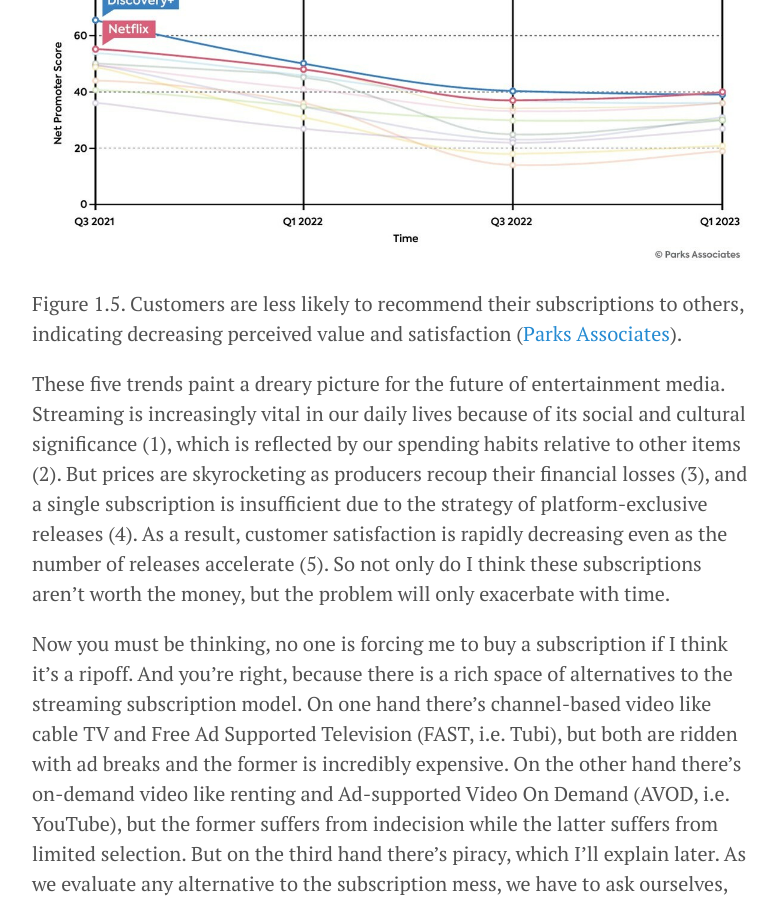
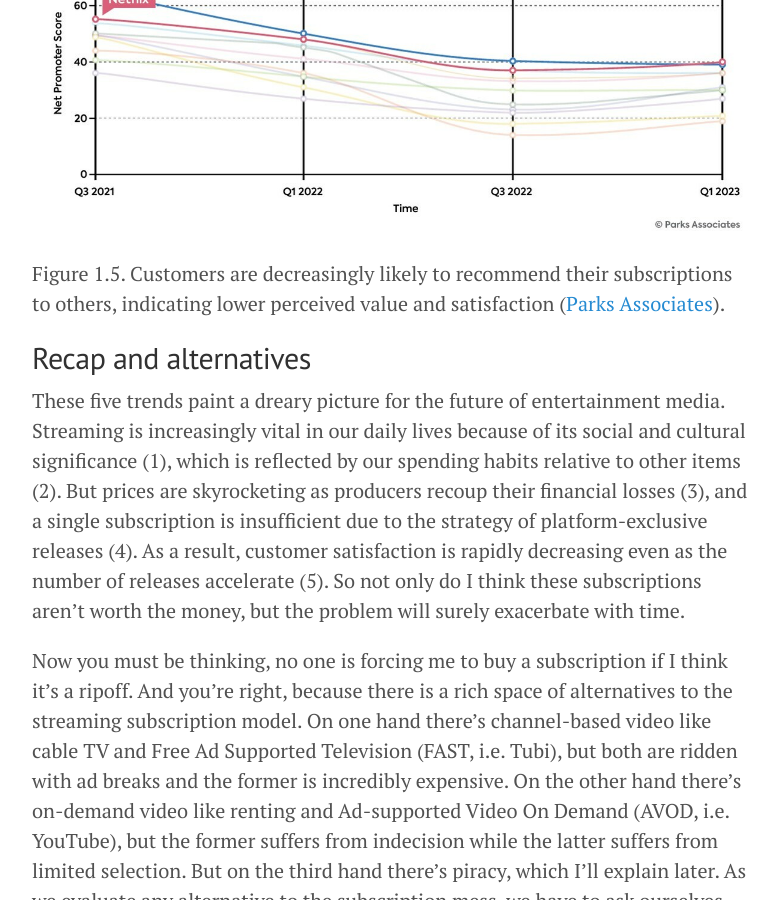
Before and after one commit to chinarjoshi/chinarjoshi.github.io, a Jekyll site: the page built from _posts/desktop/2022-01-01-buccaneer.md, in a window 1280 px wide and 900 px high, scrolled down 9138 px. Shown: the whole window, without its empty margins (248-1026 px from the left). Built offline with Jekyll 4.4.1, drawn with Linux system fonts in a browser that asks for light colours; formulas are drawn with MathJax 3; some of the changed text lies outside the part shown.

Commit message:
Finish part 1

```diff
--- a/_posts/desktop/2022-01-01-buccaneer.md
+++ b/_posts/desktop/2022-01-01-buccaneer.md
@@ -60,7 +60,7 @@
   <img src="/assets/buccaneer/spending.png" alt="How much money spent"/>
 </div>
 
-Figure 1.2. Monthly spending on streamed media has been outpacing overall discretionary spending (Bank of America).
+Figure 1.2. Monthly spending on streamed media has been outpacing overall discretionary spending ([Bank of America](https://institute.bankofamerica.com/content/dam/bank-of-america-institute/economic-insights/consumers-streaming-spending.pdf)).
 
 
 *Trend 3*: **People are paying more for the same services** because subscription prices ballooned over the past few years. Americans are well acquainted with sticker shock, so It’s easy to point fingers to a scapegoat cause like inflation to justify price hikes. While inflation undeniably escalated prices at every step of the supply chain, from film production to network infrastructure, the underlying cause is a deeper paradigm shift in the subscription market. Streamers are entering money-making mode, whereas historically they have been in customer-acquisition mode. Investors in traditional media companies like Disney are “not prepared to wait 10 years to get to profitability like Netflix. They want it now” ([Variety](https://variety.com/2023/digital/news/streaming-service-price-increase-1235784311/)). Streamers succeeded resoundingly in their land-grab to cement streaming in our daily lives. They are now cashing in on their massive market share while finally passing on expenses to their customers.
@@ -102,10 +102,11 @@
 </div>
 
 
-Figure 1.5. Customers are less likely to recommend their subscriptions to others, indicating decreasing perceived value and satisfaction ([Parks Associates](https://www.prnewswire.com/news-releases/parks-associates-adds-nps-and-churn-data-to-its-streaming-video-tracker-service-302050337.html)).
+Figure 1.5. Customers are decreasingly likely to recommend their subscriptions to others, indicating lower perceived value and satisfaction ([Parks Associates](https://www.prnewswire.com/news-releases/parks-associates-adds-nps-and-churn-data-to-its-streaming-video-tracker-service-302050337.html)).
 
+## Recap and alternatives
 
-These five trends paint a dreary picture for the future of entertainment media. Streaming is increasingly vital in our daily lives because of its social and cultural significance (1), which is reflected by our spending habits relative to other items (2). But prices are skyrocketing as producers recoup their financial losses (3), and a single subscription is insufficient due to the strategy of platform-exclusive releases (4). As a result, customer satisfaction is rapidly decreasing even as the number of releases accelerate (5). So not only do I think these subscriptions aren't worth the money, but the problem will only exacerbate with time.
+These five trends paint a dreary picture for the future of entertainment media. Streaming is increasingly vital in our daily lives because of its social and cultural significance (1), which is reflected by our spending habits relative to other items (2). But prices are skyrocketing as producers recoup their financial losses (3), and a single subscription is insufficient due to the strategy of platform-exclusive releases (4). As a result, customer satisfaction is rapidly decreasing even as the number of releases accelerate (5). So not only do I think these subscriptions aren't worth the money, but the problem will surely exacerbate with time.
 
 Now you must be thinking, no one is forcing me to buy a subscription if I think it’s a ripoff. And you’re right, because there is a rich space of alternatives to the streaming subscription model. On one hand there’s channel-based video like cable TV and Free Ad Supported Television (FAST, i.e. Tubi), but both are ridden with ad breaks and the former is incredibly expensive. On the other hand there’s on-demand video like renting and Ad-supported Video On Demand (AVOD, i.e. YouTube), but the former suffers from indecision while the latter suffers from limited selection. But on the third hand there’s piracy, which I’ll explain later. As we evaluate any alternative to the subscription mess, we have to ask ourselves, what are we really looking for? Streaming services must’ve done something right to have acquired such a cult following, but surely they made some tradeoffs. As such, the best content distribution solution will address consumer needs in descending order of importance.
 
```
Also changed, not shown: other parts of _posts/desktop/2022-01-01-buccaneer.md (+4 -4 lines).
